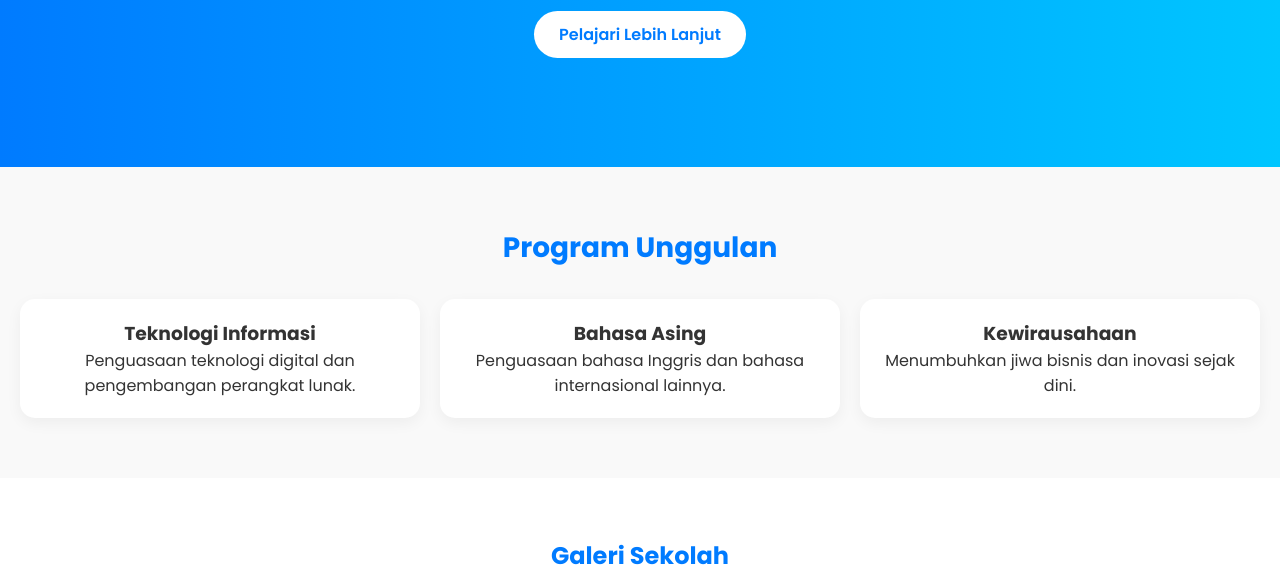
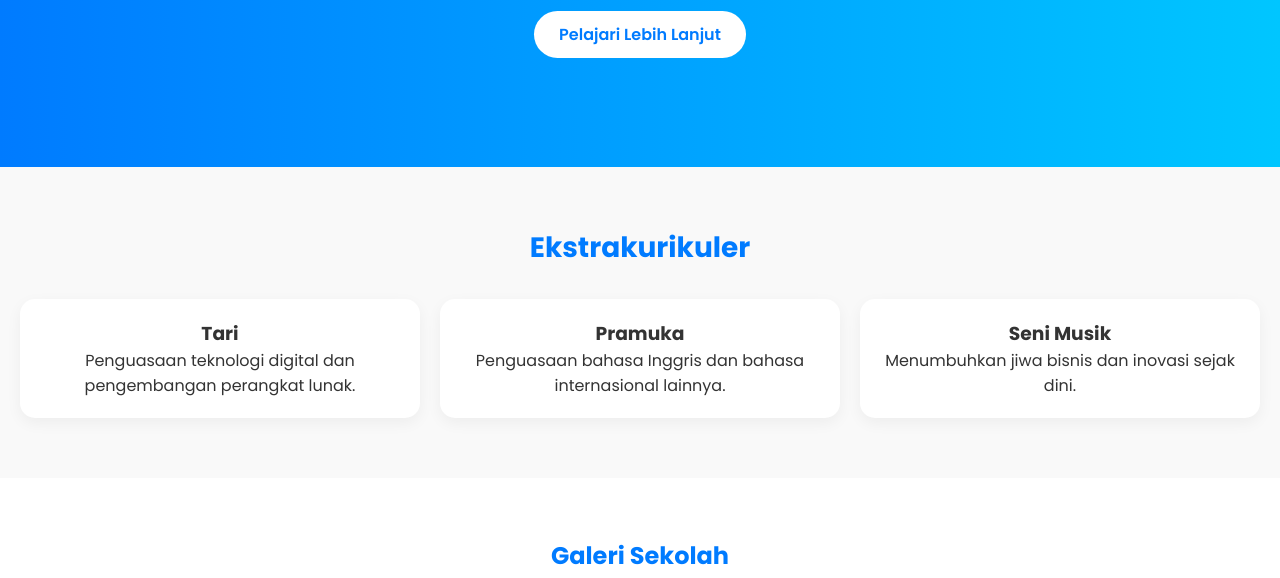
Before and after one commit to Rennnn14456/tess, a plain HTML site: page index.html in a window 1280 px wide. Shown: the part 222-800 px from the top of the page. Drawn offline with Linux system fonts and the light colour scheme.

Commit message:
Update index.html

```diff
--- a/index.html
+++ b/index.html
@@ -3,7 +3,7 @@
 <head>
 <meta charset="UTF-8">
 <meta name="viewport" content="width=device-width, initial-scale=1.0">
-<title>Website Sekolah Modern</title>
+<title>Web Sekolah</title>
 <link href="https://fonts.googleapis.com/css2?family=Poppins:wght@400;600;700&display=swap" rel="stylesheet">
 <style>
     * {
@@ -188,18 +188,18 @@
 
 <!-- Program Sekolah -->
 <section class="program" id="program">
-    <h2>Program Unggulan</h2>
+    <h2>Ekstrakurikuler</h2>
     <div class="cards">
         <div class="card">
-            <h3>Teknologi Informasi</h3>
+            <h3>Tari</h3>
             <p>Penguasaan teknologi digital dan pengembangan perangkat lunak.</p>
         </div>
         <div class="card">
-            <h3>Bahasa Asing</h3>
+            <h3>Pramuka</h3>
             <p>Penguasaan bahasa Inggris dan bahasa internasional lainnya.</p>
         </div>
         <div class="card">
-            <h3>Kewirausahaan</h3>
+            <h3>Seni Musik</h3>
             <p>Menumbuhkan jiwa bisnis dan inovasi sejak dini.</p>
         </div>
     </div>
```
